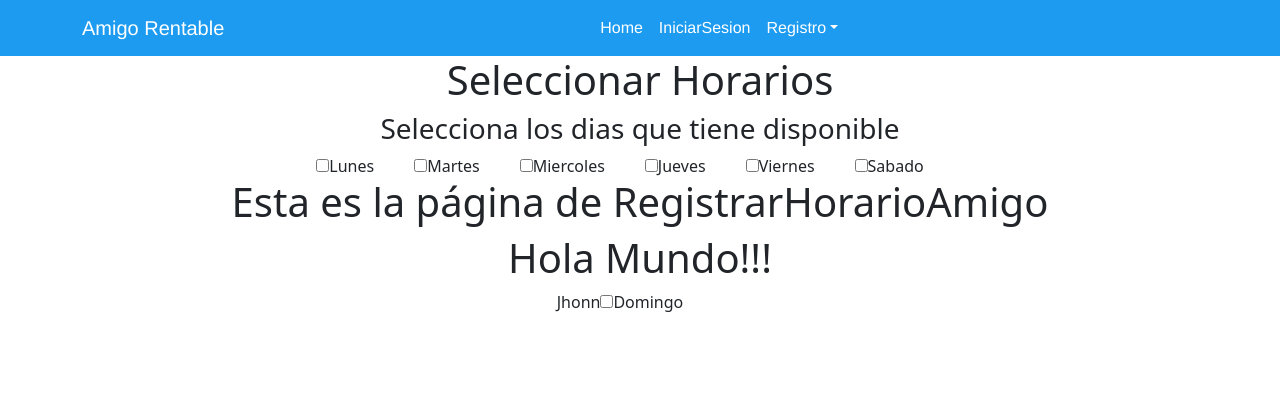
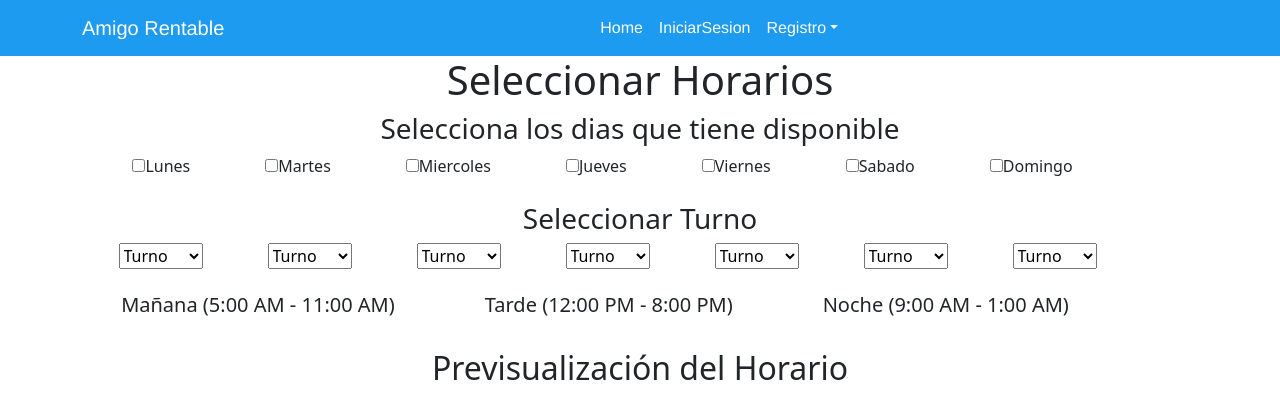
Before and after one commit to Emanuelpc/AppRentarAmigos, a React (Create React App) app in the folder cliente/: page /RegistrarHorarioAmigo in a window 1280 px wide. Shown: the top 418 px of the page. Built offline with nearby package versions, Linux system fonts and the light colour scheme.

Commit message:
Avance Frontend En RegistrarHorarioAmigo ComboBox Turnos

```diff
--- a/cliente/src/RegistrarHorarioAmigo.css
+++ b/cliente/src/RegistrarHorarioAmigo.css
@@ -1,3 +1,11 @@
-.Checkbox form > label {
-    margin-right: 40px; /* Espacio horizontal entre cada checkbox y su etiqueta */
+.Checkbox label {
+    margin-right: 75px; /* Espacio horizontal entre cada checkbox y su etiqueta */
   }
+
+  .Turnos select {
+    margin-right: 65px; /* Ajusta el tamaño del margen según tus preferencias */
+  }
+  .Horarios h5 {
+    display: inline-block;
+    margin-right: 90px; /* Ajusta el margen entre los elementos según tus preferencias */
+  }
--- a/cliente/src/RegistrarHorarioAmigo.jsx
+++ b/cliente/src/RegistrarHorarioAmigo.jsx
@@ -32,15 +32,80 @@ function RegistrarHorarioAmigo() {
             <input type="checkbox" id="sabado" name="sabado" value="sabado"/>
             <label for="sabado"> Sabado</label>
 
-      <h1>Esta es la página de RegistrarHorarioAmigo</h1>
-      <h1>Hola Mundo!!!</h1>
-
- Jhonn
-
             <input type="checkbox" id="domingo" name="domingo" value="domingo"/>
             <label for="domingo"> Domingo</label>
+
+            <br></br>
+            <br></br>
+
+            <h3>Seleccionar Turno</h3>
+            <div className = "Turnos">
+                  <select name="Lunes" id="1">
+                    <option selected>Turno</option>
+                    <option value="1">Mañana</option>
+                    <option value="2">Tarde</option>
+                    <option value="3">Noche</option>
+                  </select>
+
+                  <select name="Martes" id="2">
+                  <option selected>Turno</option>
+                    <option value="1">Mañana</option>
+                    <option value="2">Tarde</option>
+                    <option value="3">Noche</option>
+                  </select>
+
+                  <select name="Miercoles" id="3">
+                  <option selected>Turno</option>
+                    <option value="1">Mañana</option>
+                    <option value="2">Tarde</option>
+                    <option value="3">Noche</option>
+                  </select>
+
+                  <select name="Jueves" id="4">
+                  <option selected>Turno</option>
+                    <option value="1">Mañana</option>
+                    <option value="2">Tarde</option>
+                    <option value="3">Noche</option>
+                  </select>
+
+                  <select name="Viernes" id="5">
+                  <option selected>Turno</option>
+                    <option value="1">Mañana</option>
+                    <option value="2">Tarde</option>
+                    <option value="3">Noche</option>
+                  </select>
+
+                  <select name="Sabado" id="6">
+                  <option selected>Turno</option>
+                    <option value="1">Mañana</option>
+                    <option value="2">Tarde</option>
+                    <option value="3">Noche</option>
+                  </select>
+
+                  <select name="Domingo" id="7">
+                  <option selected>Turno</option>
+                    <option value="1">Mañana</option>
+                    <option value="2">Tarde</option>
+                    <option value="3">Noche</option>
+                  </select>
+            </div>
             </form>
+            <br></br>
+              <div className="Horarios">
+                  <h5>Mañana (5:00 AM - 11:00 AM)</h5>
+                  <h5>Tarde (12:00 PM - 8:00 PM)</h5>
+                  <h5>Noche (9:00 AM - 1:00 AM)</h5>
+              </div>
+
           </div>
+
+          <div>
+            <br></br>
+              <h2>Previsualización del Horario </h2>
+
+          </div>
+
+
       </div>
     );
   }
```
